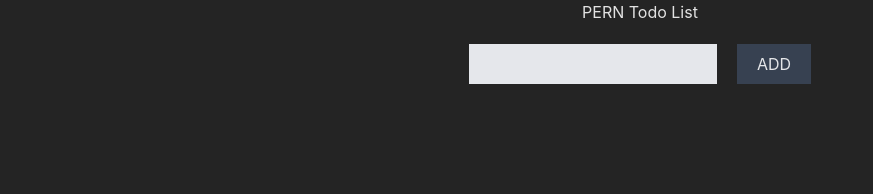
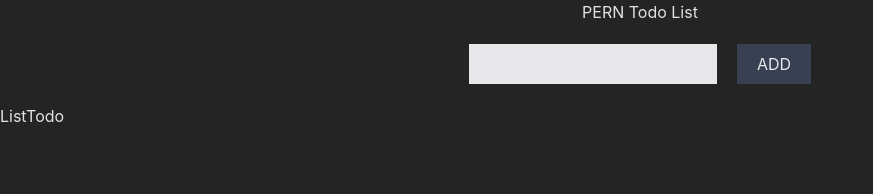
Before and after one commit to mabuhanifa/pern-react-vite, a React (Vite) app: page / in a window 1280 px wide. Shown: the top 194 px of the page, without its empty margins (0-873 px from the left). Built offline with nearby package versions, Linux system fonts and the light colour scheme; no server answers.

Commit message:
list fetched

```diff
--- a/src/App.jsx
+++ b/src/App.jsx
@@ -1,10 +1,12 @@
 import React from 'react'
 import InputTodo from './components/InputTodo'
+import ListTodo from './components/ListTodo'
 
 export default function App() {
   return (
     <div>
       <InputTodo/>
+      <ListTodo/>
     </div>
   )
 }
```
